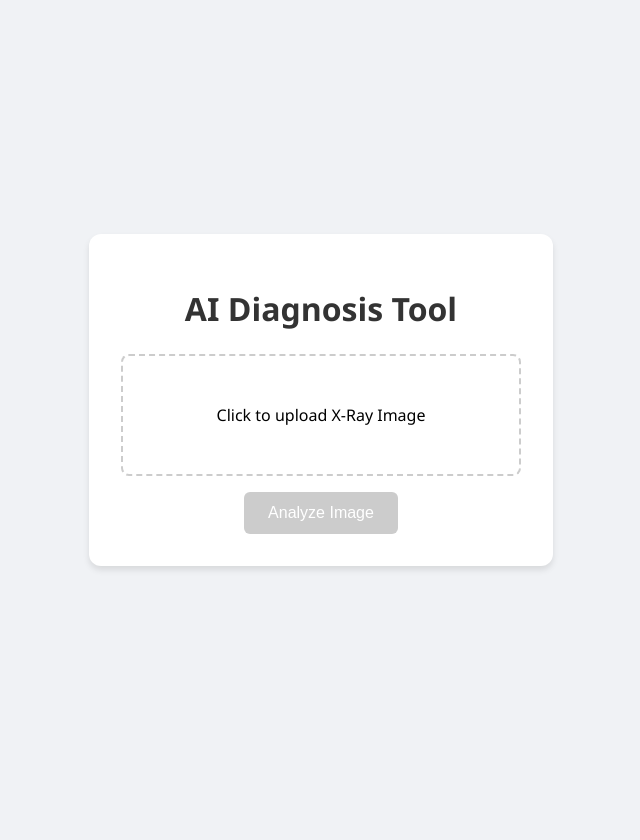
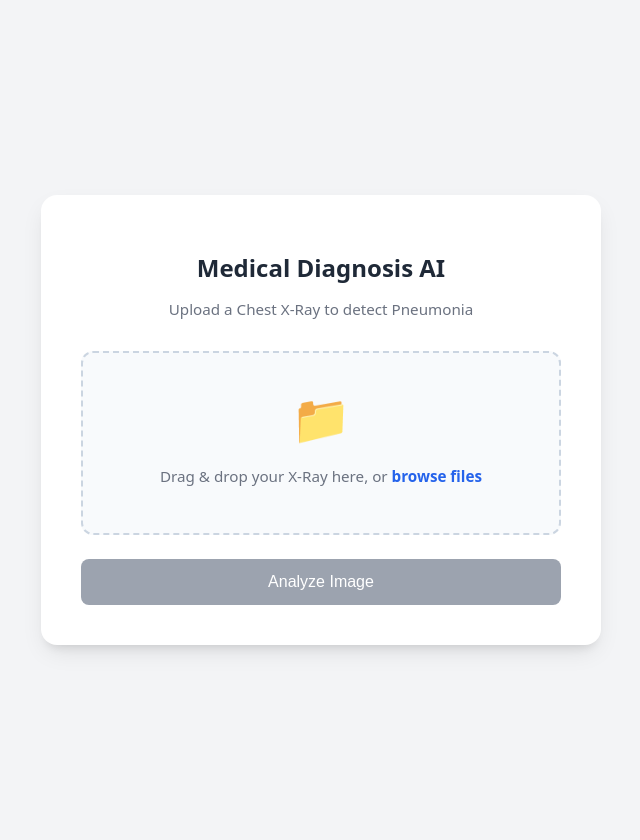
Before and after one commit to AbdulWasay0029/AI_Powered_Medical_Image_Analysis, a Flask app: page / in a window 1280 px wide. Shown: the whole page, without its empty margins (319-959 px from the left). Before the commit the page ends 570 px from the top, so only its background shows below. Run offline with Flask 3, Linux system fonts and the light colour scheme.

Commit message:
Finalize project: Clean up documentation & helper scripts

```diff
--- a/app.py
+++ b/app.py
@@ -35,6 +35,7 @@ def predict():
     try:
         # Read file as bytes
         file_bytes = np.frombuffer(file.read(), np.uint8)
+        print(f"DEBUG: Read {len(file_bytes)} bytes from file")
         # Decode using OpenCV
         image = cv2.imdecode(file_bytes, cv2.IMREAD_GRAYSCALE)
 
--- a/templates/index.html
+++ b/templates/index.html
@@ -1,132 +1,301 @@
-
 <!DOCTYPE html>
 <html lang="en">
+
 <head>
     <meta charset="UTF-8">
     <meta name="viewport" content="width=device-width, initial-scale=1.0">
-    <title>Medical AI - Pneumonia Detection</title>
+    <title>AI Medical Diagnosis | Pneumonia Detection</title>
     <style>
+        :root {
+            --primary-color: #2563eb;
+            --primary-hover: #1d4ed8;
+            --bg-color: #f3f4f6;
+            --card-bg: #ffffff;
+            --text-color: #1f2937;
+            --text-secondary: #6b7280;
+            --border-color: #e5e7eb;
+            --success-bg: #ecfdf5;
+            --success-text: #047857;
+            --danger-bg: #fef2f2;
+            --danger-text: #b91c1c;
+        }
+
         body {
-            font-family: 'Segoe UI', Tahoma, Geneva, Verdana, sans-serif;
-            background-color: #f0f2f5;
+            font-family: system-ui, -apple-system, sans-serif;
+            background-color: var(--bg-color);
+            color: var(--text-color);
+            margin: 0;
             display: flex;
             justify-content: center;
             align-items: center;
-            height: 100vh;
-            margin: 0;
+            min-height: 100vh;
+            padding: 20px;
         }
+
         .container {
-            background-color: white;
+            background-color: var(--card-bg);
+            padding: 2.5rem;
+            border-radius: 16px;
+            box-shadow: 0 10px 25px -5px rgba(0, 0, 0, 0.1), 0 8px 10px -6px rgba(0, 0, 0, 0.1);
+            width: 100%;
+            max-width: 480px;
+            text-align: center;
+        }
+
+        header h1 {
+            font-size: 1.5rem;
+            font-weight: 700;
+            margin-bottom: 0.5rem;
+            color: var(--text-color);
+        }
+
+        header p {
+            color: var(--text-secondary);
+            font-size: 0.95rem;
+            margin-bottom: 2rem;
+        }
+
+        .upload-area {
+            border: 2px dashed #cbd5e1;
+            border-radius: 12px;
             padding: 2rem;
-            border-radius: 12px;
-            box-shadow: 0 4px 6px rgba(0, 0, 0, 0.1);
-            text-align: center;
-            width: 400px;
+            cursor: pointer;
+            transition: all 0.2s ease;
+            position: relative;
+            background-color: #f8fafc;
         }
-        h1 {
-            color: #333;
-            margin-bottom: 1.5rem;
+
+        .upload-area:hover,
+        .upload-area.drag-active {
+            border-color: var(--primary-color);
+            background-color: #eff6ff;
         }
-        .upload-section {
-            border: 2px dashed #ccc;
-            padding: 2rem;
-            border-radius: 8px;
+
+        .upload-icon {
+            font-size: 3rem;
+            color: #94a3b8;
             margin-bottom: 1rem;
-            cursor: pointer;
-            transition: border-color 0.3s;
         }
-        .upload-section:hover {
-            border-color: #007bff;
+
+        .upload-text {
+            color: var(--text-secondary);
+            font-size: 0.95rem;
+            pointer-events: none;
         }
+
+        .upload-text span {
+            color: var(--primary-color);
+            font-weight: 600;
+        }
+
         #imageInput {
             display: none;
         }
-        #preview {
-            max-width: 100%;
-            max-height: 200px;
-            margin-top: 1rem;
+
+        #preview-container {
+            margin-top: 1.5rem;
             display: none;
-            border-radius: 4px;
+            position: relative;
         }
-        button {
-            background-color: #007bff;
+
+        #preview-image {
+            width: 100%;
+            max-height: 300px;
+            object-fit: contain;
+            border-radius: 8px;
+            border: 1px solid var(--border-color);
+            box-shadow: 0 4px 6px -1px rgba(0, 0, 0, 0.1);
+        }
+
+        .remove-btn {
+            position: absolute;
+            top: -10px;
+            right: -10px;
+            background: #ef4444;
             color: white;
             border: none;
-            padding: 0.75rem 1.5rem;
-            border-radius: 6px;
+            border-radius: 50%;
+            width: 28px;
+            height: 28px;
             cursor: pointer;
+            display: flex;
+            align-items: center;
+            justify-content: center;
+            font-weight: bold;
+            box-shadow: 0 2px 4px rgba(0, 0, 0, 0.2);
+        }
+
+        .analyze-btn {
+            background-color: var(--primary-color);
+            color: white;
+            border: none;
+            padding: 0.875rem 1.5rem;
+            border-radius: 8px;
             font-size: 1rem;
-            transition: background-color 0.3s;
+            font-weight: 500;
+            width: 100%;
+            margin-top: 1.5rem;
+            cursor: pointer;
+            transition: background-color 0.2s;
         }
-        button:hover {
-            background-color: #0056b3;
+
+        .analyze-btn:hover {
+            background-color: var(--primary-hover);
         }
-        button:disabled {
-            background-color: #ccc;
+
+        .analyze-btn:disabled {
+            background-color: #9ca3af;
             cursor: not-allowed;
         }
-        #result {
+
+        #result-card {
             margin-top: 1.5rem;
             padding: 1rem;
-            border-radius: 6px;
+            border-radius: 8px;
             display: none;
+            text-align: left;
+            border-left: 5px solid transparent;
         }
+
         .result-normal {
-            background-color: #d4edda;
-            color: #155724;
-            border: 1px solid #c3e6cb;
+            background-color: var(--success-bg);
+            color: var(--success-text);
+            border-left-color: #10b981 !important;
         }
+
         .result-pneumonia {
-            background-color: #f8d7da;
-            color: #721c24;
-            border: 1px solid #f5c6cb;
+            background-color: var(--danger-bg);
+            color: var(--danger-text);
+            border-left-color: #ef4444 !important;
+        }
+
+        .result-title {
+            font-weight: 700;
+            font-size: 1.1rem;
+            margin-bottom: 0.25rem;
+        }
+
+        .result-meta {
+            font-size: 0.875rem;
+            opacity: 0.9;
+        }
+
+        .loading-spinner {
+            display: inline-block;
+            width: 20px;
+            height: 20px;
+            border: 3px solid rgba(255, 255, 255, 0.3);
+            border-radius: 50%;
+            border-top-color: white;
+            animation: spin 1s ease-in-out infinite;
+            margin-right: 8px;
+        }
+
+        @keyframes spin {
+            to {
+                transform: rotate(360deg);
+            }
         }
     </style>
 </head>
+
 <body>
+
     <div class="container">
-        <h1>AI Diagnosis Tool</h1>
+        <header>
+            <h1>Medical Diagnosis AI</h1>
+            <p>Upload a Chest X-Ray to detect Pneumonia</p>
+        </header>
 
-        <div class="upload-section" onclick="document.getElementById('imageInput').click()">
-            <p>Click to upload X-Ray Image</p>
-            <input type="file" id="imageInput" accept="image/*" onchange="previewImage(this)">
-            <img id="preview" alt="X-Ray Preview">
+        <div class="upload-area" id="drop-zone" onclick="document.getElementById('imageInput').click()">
+            <div class="upload-icon">📁</div>
+            <p class="upload-text">Drag & drop your X-Ray here, or <span>browse files</span></p>
+            <input type="file" id="imageInput" accept="image/*" onchange="handleFileSelect(this.files[0])">
         </div>
 
-        <button id="analyzeBtn" onclick="analyzeImage()" disabled>Analyze Image</button>
+        <div id="preview-container">
+            <button class="remove-btn" onclick="resetApp()">×</button>
+            <img id="preview-image" alt="X-Ray Preview">
+        </div>
 
-        <div id="result">
-            <h2 id="predictionText"></h2>
-            <p>Confidence: <span id="confidenceText"></span></p>
+        <button class="analyze-btn" id="analyzeBtn" onclick="analyzeImage()" disabled>Analyze Image</button>
+
+        <div id="result-card">
+            <div class="result-title" id="predictionText"></div>
+            <div class="result-meta">Confidence Score: <span id="confidenceText"></span></div>
         </div>
     </div>
 
     <script>
-        function previewImage(input) {
-            const preview = document.getElementById('preview');
-            const btn = document.getElementById('analyzeBtn');
+        const dropZone = document.getElementById('drop-zone');
+        const input = document.getElementById('imageInput');
+        const previewContainer = document.getElementById('preview-container');
+        const previewImage = document.getElementById('preview-image');
+        const analyzeBtn = document.getElementById('analyzeBtn');
+        const resultCard = document.getElementById('result-card');
 
-            if (input.files && input.files[0]) {
+        // Drag & Drop Events
+        ['dragenter', 'dragover', 'dragleave', 'drop'].forEach(eventName => {
+            dropZone.addEventListener(eventName, preventDefaults, false);
+        });
+
+        function preventDefaults(e) {
+            e.preventDefault();
+            e.stopPropagation();
+        }
+
+        ['dragenter', 'dragover'].forEach(eventName => {
+            dropZone.addEventListener(eventName, () => dropZone.classList.add('drag-active'), false);
+        });
+
+        ['dragleave', 'drop'].forEach(eventName => {
+            dropZone.addEventListener(eventName, () => dropZone.classList.remove('drag-active'), false);
+        });
+
+        dropZone.addEventListener('drop', handleDrop, false);
+
+        function handleDrop(e) {
+            const dt = e.dataTransfer;
+            const file = dt.files[0];
+            handleFileSelect(file);
+        }
+
+        function handleFileSelect(file) {
+            if (file && file.type.startsWith('image/')) {
+                // Manually set files property of input if dropped, so we can use standard form data logic
+                // But input.files is read-only usually, so we store file in a global variable or handle it directly
+                // Best trick: using DataTransfer object to update the input
+                const dataTransfer = new DataTransfer();
+                dataTransfer.items.add(file);
+                input.files = dataTransfer.files;
+
                 const reader = new FileReader();
-                reader.onload = function(e) {
-                    preview.src = e.target.result;
-                    preview.style.display = 'block';
-                    btn.disabled = false;
-                    document.getElementById('result').style.display = 'none';
+                reader.onload = function (e) {
+                    previewImage.src = e.target.result;
+                    previewContainer.style.display = 'block';
+                    dropZone.style.display = 'none';
+                    analyzeBtn.disabled = false;
+                    resultCard.style.display = 'none';
                 }
-                reader.readAsDataURL(input.files[0]);
+                reader.readAsDataURL(file);
             }
         }
 
+        function resetApp() {
+            input.value = '';
+            previewContainer.style.display = 'none';
+            dropZone.style.display = 'block';
+            analyzeBtn.disabled = true;
+            resultCard.style.display = 'none';
+        }
+
         async function analyzeImage() {
-            const input = document.getElementById('imageInput');
-            const btn = document.getElementById('analyzeBtn');
-            const resultDiv = document.getElementById('result');
-
             if (!input.files[0]) return;
 
-            btn.disabled = true;
-            btn.innerText = 'Analyzing...';
+            // Loading state
+            analyzeBtn.disabled = true;
+            analyzeBtn.innerHTML = '<div class="loading-spinner"></div> Analyzing...';
+            resultCard.style.display = 'none';
 
             const formData = new FormData();
             formData.append('image', input.files[0]);
@@ -139,28 +308,27 @@
 
                 const data = await response.json();
 
-                if (data.error) {
-                    alert('Error: ' + data.error);
-                    return;
-                }
+                if (data.error) throw new Error(data.error);
 
-                const prediction = data.Prediction;
-                const confidence = data.Confidence;
+                // Show result
+                const isNormal = data.Prediction === "Normal";
+                const predictionText = document.getElementById('predictionText');
+                const confidenceText = document.getElementById('confidenceText');
 
-                document.getElementById('predictionText').innerText = prediction;
-                document.getElementById('confidenceText').innerText = (confidence * 100).toFixed(1) + '%';
+                predictionText.innerText = isNormal ? "Diagnosis: Normal" : "Diagnosis: Pneumonia Detected";
+                confidenceText.innerText = (parseFloat(data.Confidence) * 100).toFixed(1) + "%"; // data.Confidence handles string/float
 
-                resultDiv.className = prediction === 'Normal' ? 'result-normal' : 'result-pneumonia';
-                resultDiv.style.display = 'block';
+                resultCard.className = isNormal ? 'result-normal' : 'result-pneumonia';
+                resultCard.style.display = 'block';
 
             } catch (error) {
-                console.error('Error:', error);
-                alert('Analysis failed. Check console.');
+                alert('Analysis failed: ' + error.message);
             } finally {
-                btn.disabled = false;
-                btn.innerText = 'Analyze Image';
+                analyzeBtn.disabled = false;
+                analyzeBtn.innerText = 'Analyze Image';
             }
         }
     </script>
 </body>
+
 </html>
```
Also changed, not shown: IMPLEMENTATION_GUIDE.md (deleted, +0 -104 lines), debug_read.py (added, +54 -0 lines).
